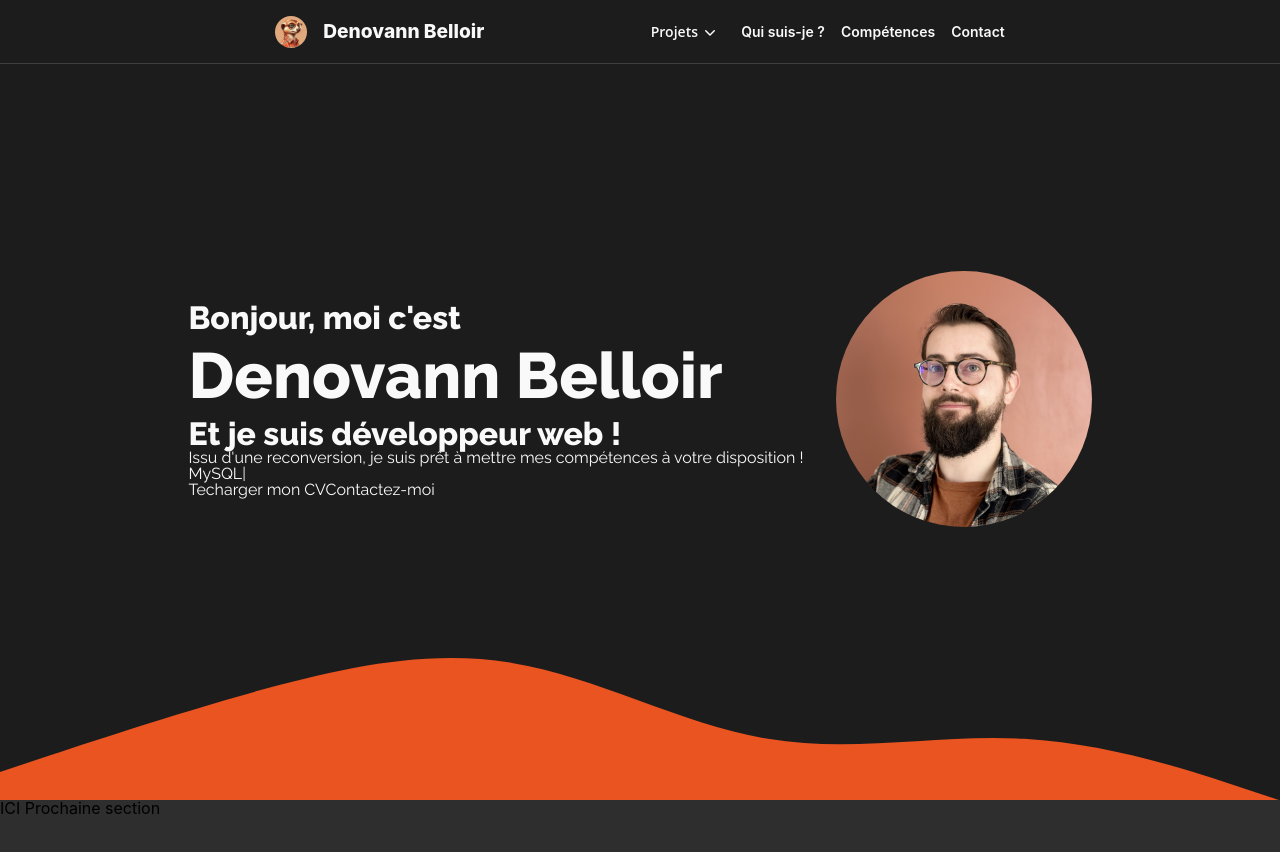
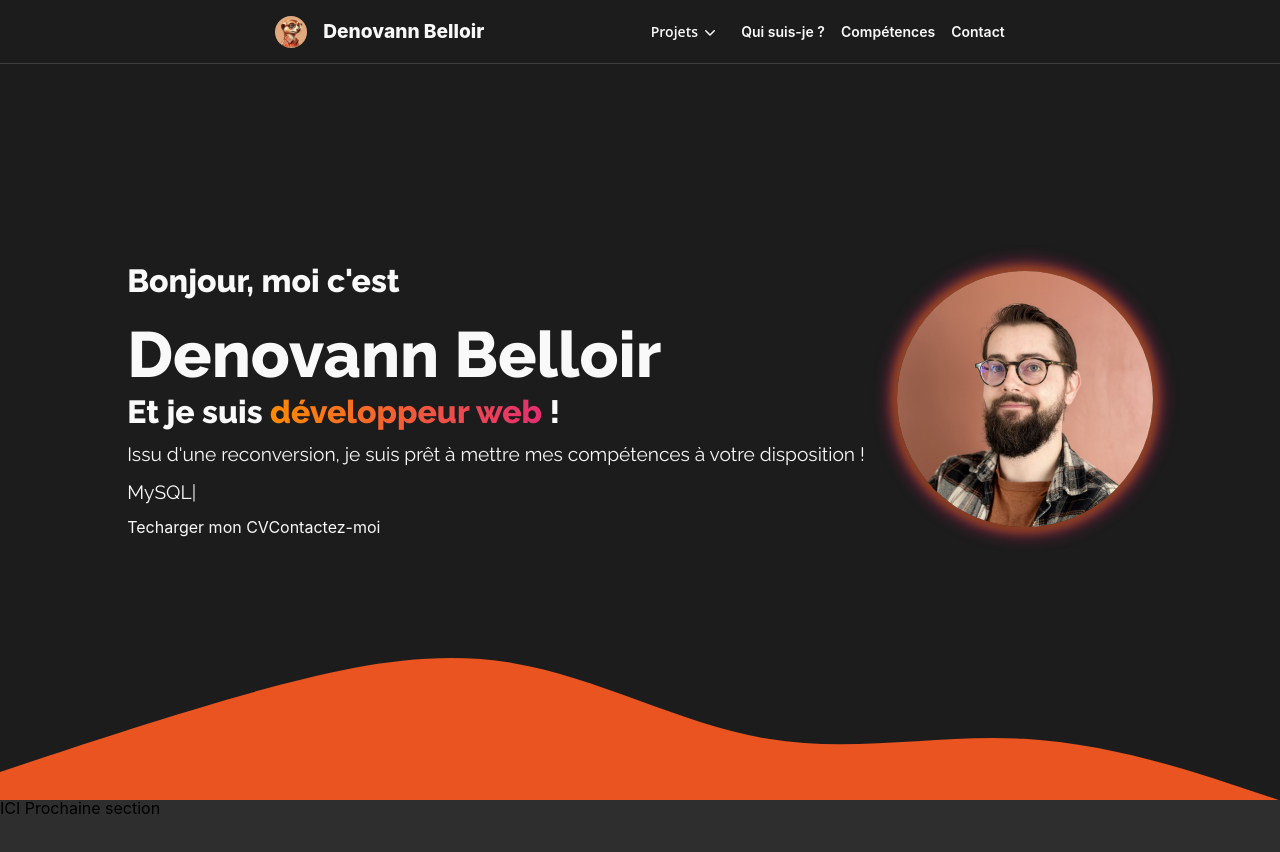
Before and after one commit to Deunoh/react-portfolio, a React (Vite) app: page / in a window 1280 px wide. Shown: the top 852 px of the page. Built offline with nearby package versions, Linux system fonts and the light colour scheme.

Commit message:
wip home, dégradé couleurs

```diff
--- a/src/components/Home/Home.jsx
+++ b/src/components/Home/Home.jsx
@@ -39,7 +39,9 @@ const Home = () => {
       <div className="home-content">
         <h3>Bonjour, moi c'est</h3>
         <h1>Denovann Belloir</h1>
-        <h3>Et je suis développeur web !</h3>
+        <h3>
+          Et je suis <span className="gradient-text">développeur web</span> !
+        </h3>
         <p>
           Issu d'une reconversion, je suis prêt à mettre mes compétences à votre
           disposition !
@@ -53,7 +55,7 @@ const Home = () => {
         </div>
       </div>
       <div className="home-profil">
-        <img src={profil} alt="Denovann" />
+        <img className="profile-img" src={profil} alt="Denovann" />
       </div>
       <svg
         className="main-section--wave"
--- a/src/components/Home/Home.scss
+++ b/src/components/Home/Home.scss
@@ -9,21 +9,37 @@
   align-items: center;
   margin: auto;
   gap: 2rem;
-  font-family: v.$main-title-font;
 
   h1 {
     font-size: 4rem;
     font-weight: 800;
     line-height: 1.3;
+    font-family: v.$main-title-font;
   }
   h3 {
     font-size: 2rem;
     font-weight: 800;
+    margin-bottom: 1rem;
+    font-family: v.$main-title-font;
+  }
+  p {
+    font-family: v.$main-title-font;
+    font-size: 1.2rem;
+    line-height: 1.1;
+    margin-bottom: 1rem;
+  }
+  .gradient-text {
+    background: linear-gradient(90deg, #ff8a00, #e52e71);
+    -webkit-background-clip: text;
+    -webkit-text-fill-color: transparent;
   }
   .home-profil {
     img {
       width: 20vw;
       border-radius: 50%;
+      box-shadow: 0 2px 5px rgba(0, 0, 0, 0.15),
+        /* Ombre légère de base */ 0 0 10px 5px rgba(255, 138, 0, 0.4),
+        /* Dégradé orange plus subtil */ 0 0 15px 10px rgba(229, 46, 113, 0.4); /* Dégradé rose plus doux */
     }
   }
   .main-section--wave {
```
